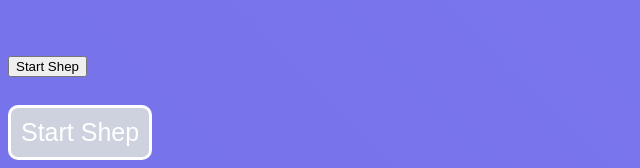
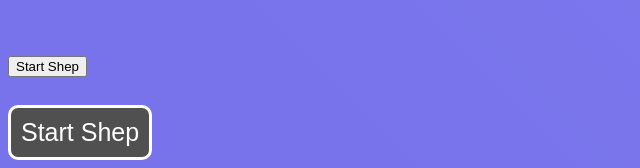
Before and after one commit to RobotPirate/UberShep, a PHP site: page / in a window 1280 px wide; the page is wider, and only the part inside the window is pictured. Shown: the part 1607-1775 px from the top of that part, without its empty margins (0-640 px from the left). Run offline with PHP 8.4, Linux system fonts and the light colour scheme.

Commit message:
changed button color to darker gray

```diff
--- a/style.css
+++ b/style.css
@@ -31,7 +31,7 @@ body {
   cursor: pointer;
   border: white 3px solid;
   padding: 10px;
-  background-color: #CED2DE;
+  background-color: #505050;
   border-radius: 10px;
   font-size: 25px;
 }
```
